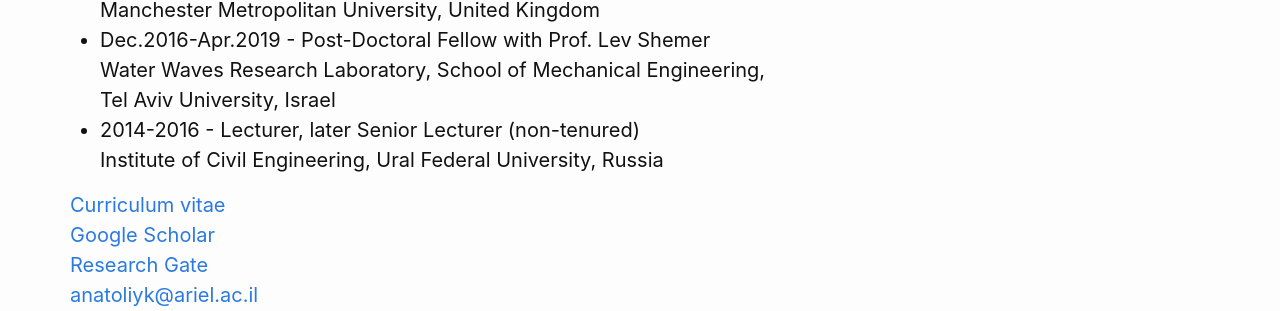
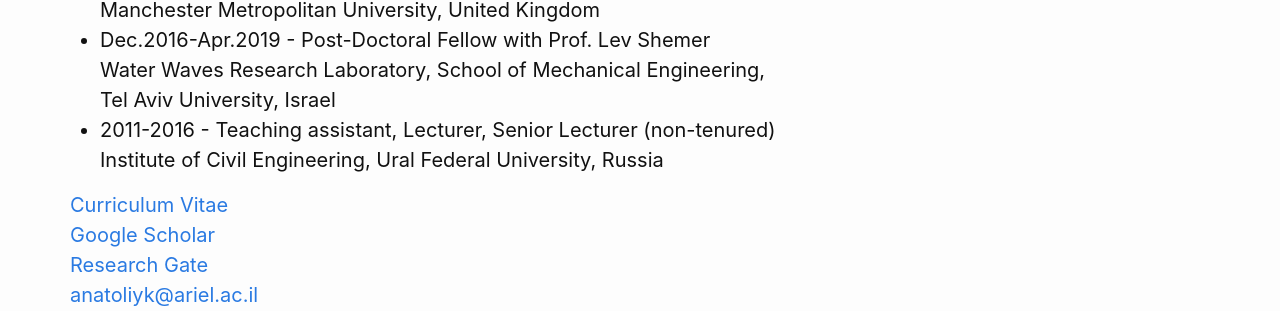
Before and after one commit to anatoliykhait/anatoliykhait, a Jekyll site: the page built from team.md, in a window 1280 px wide. Shown: the part 586-897 px from the top of the page. Built offline with Jekyll 4.4.1, drawn with Linux system fonts in a browser that asks for light colours.

```diff
--- a/team.md
+++ b/team.md
@@ -27,10 +27,10 @@
 - Dec.2016-Apr.2019 - Post-Doctoral Fellow with Prof. Lev Shemer\
   Water Waves Research Laboratory, School of Mechanical Engineering,\
   Tel Aviv University, Israel
-- 2014-2016 - Lecturer, later Senior Lecturer (non-tenured)\
+- 2011-2016 - Teaching assistant, Lecturer, Senior Lecturer (non-tenured)\
   Institute of Civil Engineering, Ural Federal University, Russia
 
-[Curriculum vitae](/cv.pdf){:target="_blank"}<br>
+[Curriculum Vitae](/cv.pdf){:target="_blank"}<br>
 [Google Scholar](https://scholar.google.com/citations?user=rb43D9MAAAAJ){:target="_blank"}<br>
 [Research Gate](http://www.researchgate.net/profile/Anatoliy_Khait){:target="_blank"}<br>
 <a class="u-email" href="mailto:{{ site.author.email }}">{{ site.author.email }}</a>
```
Also changed, not shown: contact.md (+3 -1 lines), Ariel_logo.jpg (renamed from Ariel_logo.jpeg), img/Ariel_map.jpg (added), img/Ariel_map.png.
